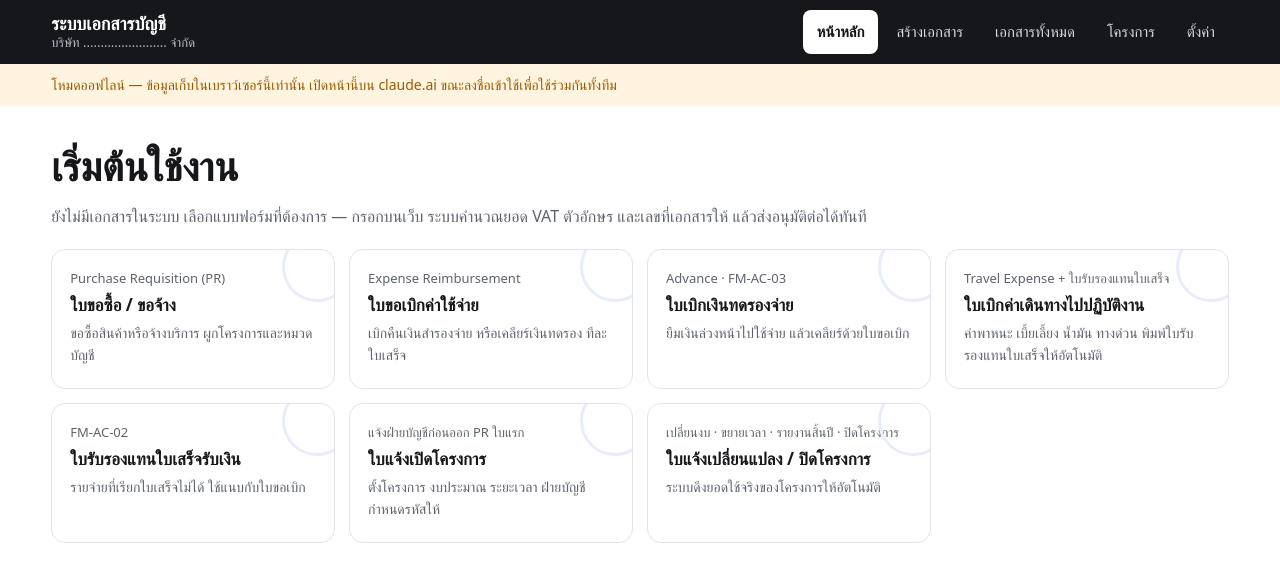
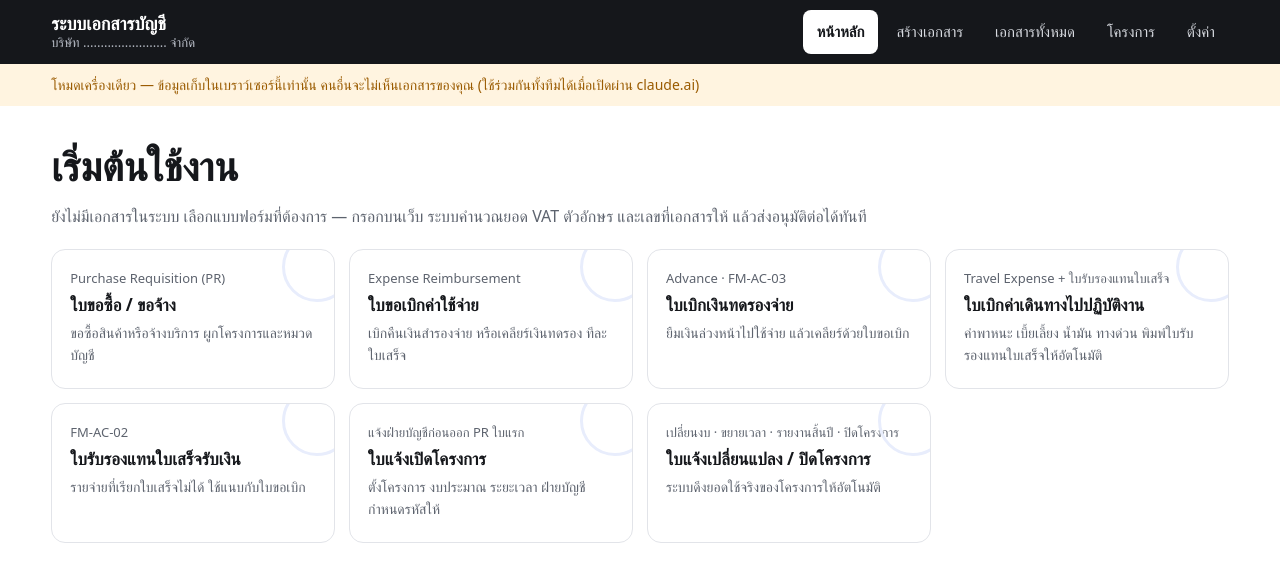
Before and after one commit to k-ruankaew/finance, a plain HTML site: page index.html in a window 1280 px wide. Drawn offline with Linux system fonts and the light colour scheme; a web font is replaced by a local one.

Commit message:
รองรับการเปิดบน GitHub Pages: ดาวน์โหลดไฟล์ได้นอก claude.ai, ลิงก์ในอีเมลชี้ไปหน้าที่เปิดอยู่
Co-Authored-By: Claude Opus 5.5 <noreply@anthropic.com>
Claude-Session: https://claude.ai/code/session_01BL6CkhBYUGVS5Bqxy17j65

```diff
--- a/index.html
+++ b/index.html
@@ -590,7 +590,7 @@ function rejectDlg(doc){const m=modal(`<h3>ไม่อนุมัติ / ต
 
 /* ---------- email ---------- */
 const roles=()=>[...new Set(ORDER.flatMap(k=>T[k].steps.map(s=>s.n)))];
-const docLink=doc=>(CFG.appUrl||'').replace(/#.*$/,'')+'#doc-'+doc.id;
+const docLink=doc=>((LOCAL&&/^https?:/.test(location.protocol))?location.href:(CFG.appUrl||'')).replace(/#.*$/,'')+'#doc-'+doc.id;
 function itemLines(doc){const d=doc.data||{};const L={PR:()=>filled(d.items,['desc','qty','price']).map(r=>`${r.desc||''}${r.spec?' ('+r.spec+')':''} × ${r.qty||0} ${r.unit||''} = ${money(num(r.qty)*num(r.price))}`),
   EXP:()=>filled(d.items,['detail','net','receipt']).map(r=>`${thDate(r.payDate,1)} ${r.payee||''} ${r.detail||''} = ${money(num(r.net)+num(r.vat))}`),ADV:()=>filled(d.items,['desc','amount']).map(r=>`${r.desc||''} = ${money(r.amount)}`),
   TRV:()=>{const c=T.TRV.calc(d);return [`ค่าพาหนะ ${money(c.fare)}`,`เบี้ยเลี้ยง ${c.pdd} วัน ${money(c.perDiem)}`,c.fuel?`ค่าน้ำมัน ${money(c.fuel)}`:'',c.toll?`ทางด่วน ${money(c.toll)}`:'',c.other?`อื่น ๆ ${money(c.other)}`:''].filter(Boolean)},
@@ -705,7 +705,7 @@ async function printDlg(doc){await names((doc.log||[]).map(l=>l.by));const html=
   m.querySelectorAll('[data-xl]').forEach(b=>b.onclick=()=>dlXlsx(doc,+b.dataset.xl,b));
   m.querySelector('#pdl').onclick=()=>download((doc.no||'draft-'+T[doc.type].name)+'.html',`<!DOCTYPE html><html lang="th"><head><meta charset="utf-8"><title>${esc(doc.no||T[doc.type].name)}</title><link rel="stylesheet" href="https://fonts.googleapis.com/css2?family=Sarabun:wght@400;600;700&display=swap"><style>body{margin:0;background:#888}@page{size:A4;margin:0}${PRINT_CSS}</style></head><body><div class="ps">${html}</div><script>window.addEventListener('load',function(){setTimeout(function(){window.print()},600)})<\/script></body></html>`)}
 const PRINT_CSS=[...(document.getElementById('mainstyle').sheet?.cssRules||[])].map(r=>r.cssText).filter(t=>/\.ps\b|@media print/.test(t)).join('\n');
-async function download(name,data){if(!DLS){toast('ดาวน์โหลดไม่ได้ในมุมมองนี้ — เปิดหน้านี้บน claude.ai');return}try{await DLS.save({filename:name,data});toast('บันทึกไฟล์แล้ว')}catch(e){if(e&&e.code!=='declined')toast('ดาวน์โหลดไม่สำเร็จ ('+(e&&e.code||'error')+')')}}
+async function download(name,data){if(!DLS){try{const b=data instanceof Blob?data:new Blob([data],{type:/\.csv$/.test(name)?'text/csv;charset=utf-8':/\.html$/.test(name)?'text/html;charset=utf-8':'application/octet-stream'});const u=URL.createObjectURL(b),a=document.createElement('a');a.href=u;a.download=name;document.body.appendChild(a);a.click();a.remove();setTimeout(()=>URL.revokeObjectURL(u),4000);toast('ดาวน์โหลดแล้ว')}catch(e){toast('ดาวน์โหลดไม่สำเร็จ')}return}try{await DLS.save({filename:name,data});toast('บันทึกไฟล์แล้ว')}catch(e){if(e&&e.code!=='declined')toast('ดาวน์โหลดไม่สำเร็จ ('+(e&&e.code||'error')+')')}}
 
 /* ---------- Excel export: fill the original templates ---------- */
 const XNS='http://schemas.openxmlformats.org/spreadsheetml/2006/main',RNS='http://schemas.openxmlformats.org/package/2006/relationships';
@@ -837,12 +837,12 @@ function onDocs(list){DOCS=list;LOADED=true;if(EDITING){stale=true;return}render
 try{DOCS=JSON.parse(localStorage.getItem(LS)||'[]')}catch(e){DOCS=[]}try{Object.assign(CFG,JSON.parse(localStorage.getItem(LSC)||'{}'))}catch(e){}
 LOADED=true;applyCfg();render();
 (async()=>{
-  let db=null,user=null;try{[db,user,DLS]=await Promise.all([claude.use('db'),claude.use('user'),claude.use('downloads')])}catch(e){}
+  let db=null,user=null;if(typeof claude!=='undefined'&&claude&&claude.use){try{[db,user,DLS]=await Promise.all([claude.use('db'),claude.use('user'),claude.use('downloads')])}catch(e){}}
   USER=user;
   if(user){try{ME=await user.id()}catch(e){}try{const ce=await user.canEdit(),ow=await user.isOwner();CAN_APPROVE=!!(ce||ow);CAN_CFG=CAN_APPROVE}catch(e){}
     try{const me=await user.me();if(me&&ME)PROF[ME]=me.name||'';if(me&&me.email)ME_EMAIL=me.email}catch(e){}
     try{const w=await user.can('data.write');if(w===false)CAN_WRITE=false}catch(e){}}
-  if(!db){$('#banner').innerHTML='<div class="banner">โหมดออฟไลน์ — ข้อมูลเก็บในเบราว์เซอร์นี้เท่านั้น เปิดหน้านี้บน claude.ai ขณะลงชื่อเข้าใช้เพื่อใช้ร่วมกันทั้งทีม</div>';render();return}
+  if(!db){$('#banner').innerHTML='<div class="banner">โหมดเครื่องเดียว — ข้อมูลเก็บในเบราว์เซอร์นี้เท่านั้น คนอื่นจะไม่เห็นเอกสารของคุณ (ใช้ร่วมกันทั้งทีมได้เมื่อเปิดผ่าน claude.ai)</div>';render();return}
   DB=db;LOCAL=false;LOADED=false;DOCS=[];if(!CAN_WRITE)$('#banner').innerHTML='<div class="banner">บัญชีนี้มีสิทธิ์ดูอย่างเดียว (Viewer) — สร้างหรืออนุมัติเอกสารไม่ได้ ขอให้เจ้าของหน้าแชร์เป็น Contributor</div>';render();
   const tm=setTimeout(()=>{$('#banner').innerHTML='<div class="banner">ยังเชื่อมต่อฐานข้อมูลไม่ได้ ข้อมูลที่เห็นอาจไม่เป็นปัจจุบัน</div>';LOADED=true;if(!EDITING)render()},10000);
   db.doc('config/company').onSnapshot(s=>{if(s.exists){Object.assign(CFG,s.data());applyCfg();if(!EDITING&&route()==='setup')render()}},()=>{});
```
Also changed, not shown: 2 other files.
